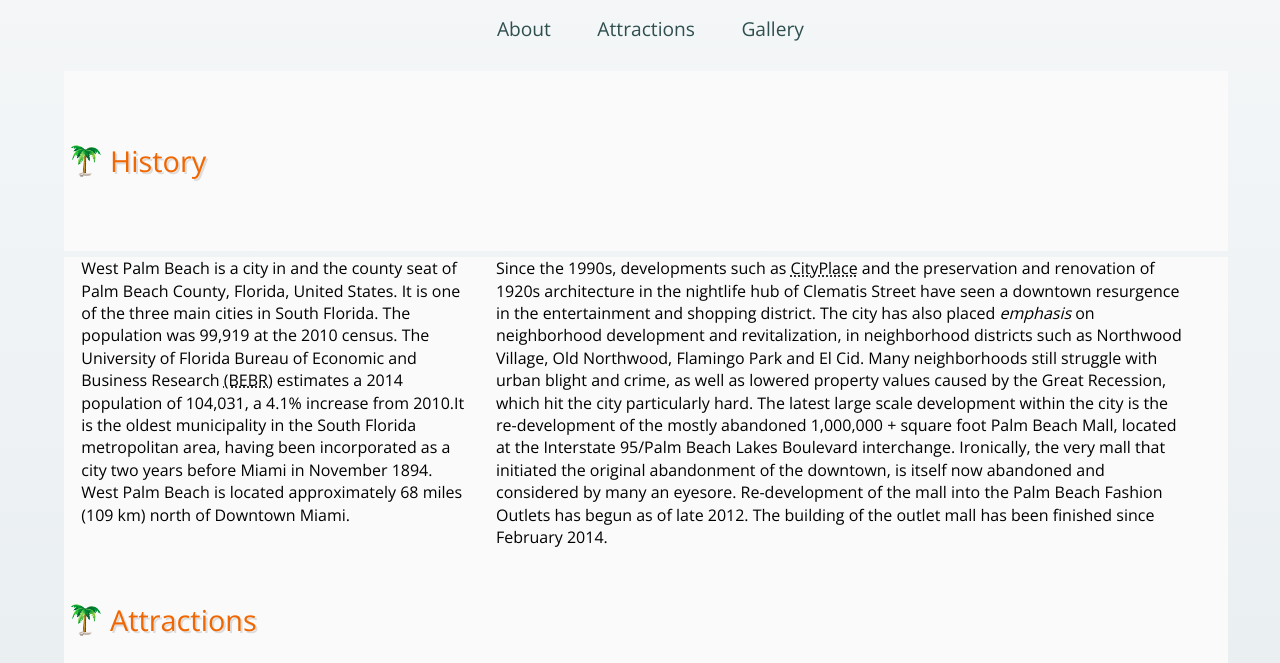
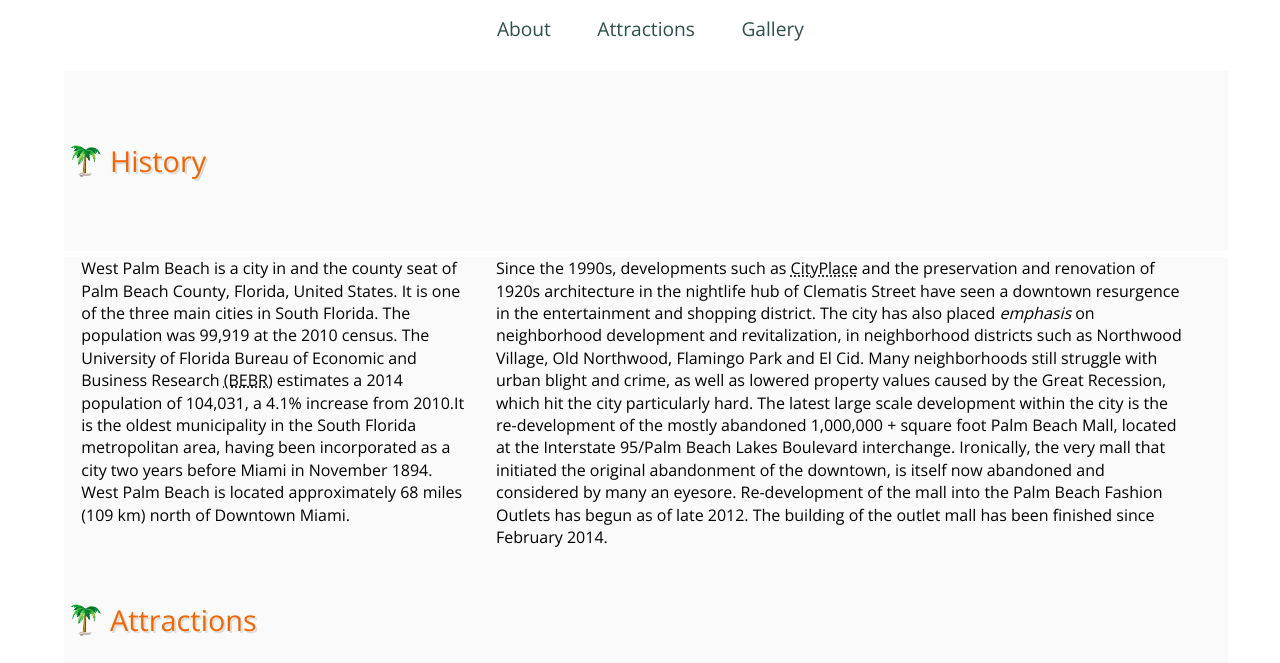
Before and after one commit to shamanbarnes/dws1, a plain HTML site: page index.html in a window 1280 px wide. Shown: the part 137-800 px from the top of the page. Drawn offline with nearby package versions, Linux system fonts and the light colour scheme.

Commit message:
gradient added

```diff
--- a/css/styles.css
+++ b/css/styles.css
@@ -5,16 +5,11 @@ body {
 	width: 90%;
 	font-family: 'Open Sans', sans-serif;
 	line-height: 1.4;
-	background: rgb(246,248,249); /* Old browsers */
-	background: -moz-linear-gradient(top,  rgba(246,248,249,1) 0%, rgba(229,235,238,1) 50%, rgba(215,222,227,1) 51%, rgba(245,247,249,1) 100%); /* FF3.6+ */
-	background: -webkit-gradient(linear, left top, left bottom, color-stop(0%,rgba(246,248,249,1)), color-stop(50%,rgba(229,235,238,1)), color-stop(51%,rgba(215,222,227,1)), color-stop(100%,rgba(245,247,249,1))); /* Chrome,Safari4+ */
-	background: -webkit-linear-gradient(top,  rgba(246,248,249,1) 0%,rgba(229,235,238,1) 50%,rgba(215,222,227,1) 51%,rgba(245,247,249,1) 100%); /* Chrome10+,Safari5.1+ */
-	background: -o-linear-gradient(top,  rgba(246,248,249,1) 0%,rgba(229,235,238,1) 50%,rgba(215,222,227,1) 51%,rgba(245,247,249,1) 100%); /* Opera 11.10+ */
-	background: -ms-linear-gradient(top,  rgba(246,248,249,1) 0%,rgba(229,235,238,1) 50%,rgba(215,222,227,1) 51%,rgba(245,247,249,1) 100%); /* IE10+ */
-	background: linear-gradient(to bottom,  rgba(246,248,249,1) 0%,rgba(229,235,238,1) 50%,rgba(215,222,227,1) 51%,rgba(245,247,249,1) 100%); /* W3C */
+	background: url("../images/pattern.gif") repeat-x;
 }
 
 /* Header styling */
+
 
 
 header h1 {
@@ -59,7 +54,7 @@ h2{
 	color: #f06600;
 	text-shadow: 2px 2px #DCDCDC;
 	padding: 3.5%;
-	margin-right: 10px;
+	margin-right: 1%;
 }
 
 
@@ -217,7 +212,13 @@ aside {
 	padding: .5%;
 	display: inline-block;
 	clear: both;
-	background-color: #FAFAFA;
+	background: rgb(246,248,249); /* CSS Graident - Old browsers */
+	background: -moz-linear-gradient(top,  rgba(246,248,249,1) 0%, rgba(229,235,238,1) 50%, rgba(215,222,227,1) 51%, rgba(245,247,249,1) 100%); /* FF3.6+ */
+	background: -webkit-gradient(linear, left top, left bottom, color-stop(0%,rgba(246,248,249,1)), color-stop(50%,rgba(229,235,238,1)), color-stop(51%,rgba(215,222,227,1)), color-stop(100%,rgba(245,247,249,1))); /* Chrome,Safari4+ */
+	background: -webkit-linear-gradient(top,  rgba(246,248,249,1) 0%,rgba(229,235,238,1) 50%,rgba(215,222,227,1) 51%,rgba(245,247,249,1) 100%); /* Chrome10+,Safari5.1+ */
+	background: -o-linear-gradient(top,  rgba(246,248,249,1) 0%,rgba(229,235,238,1) 50%,rgba(215,222,227,1) 51%,rgba(245,247,249,1) 100%); /* Opera 11.10+ */
+	background: -ms-linear-gradient(top,  rgba(246,248,249,1) 0%,rgba(229,235,238,1) 50%,rgba(215,222,227,1) 51%,rgba(245,247,249,1) 100%); /* IE10+ */
+	background: linear-gradient(to bottom,  rgba(246,248,249,1) 0%,rgba(229,235,238,1) 50%,rgba(215,222,227,1) 51%,rgba(245,247,249,1) 100%); /* W3C */
 
 }
 
```
Also changed, not shown: images/pattern.gif (added).
